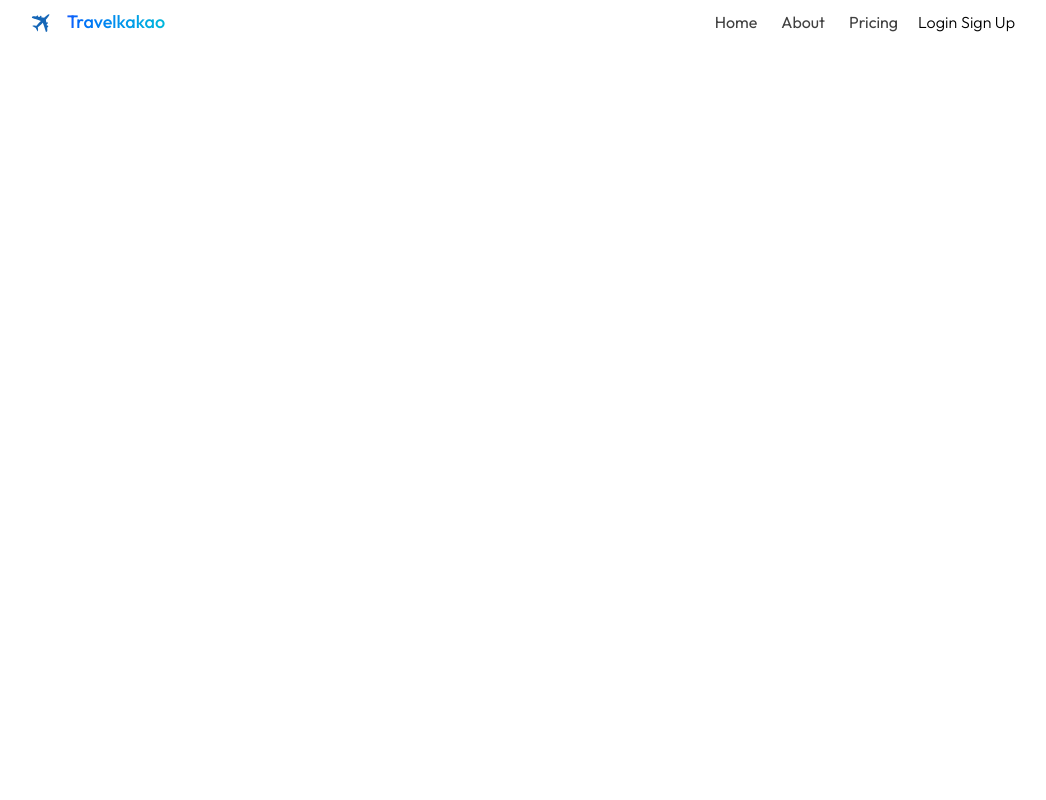
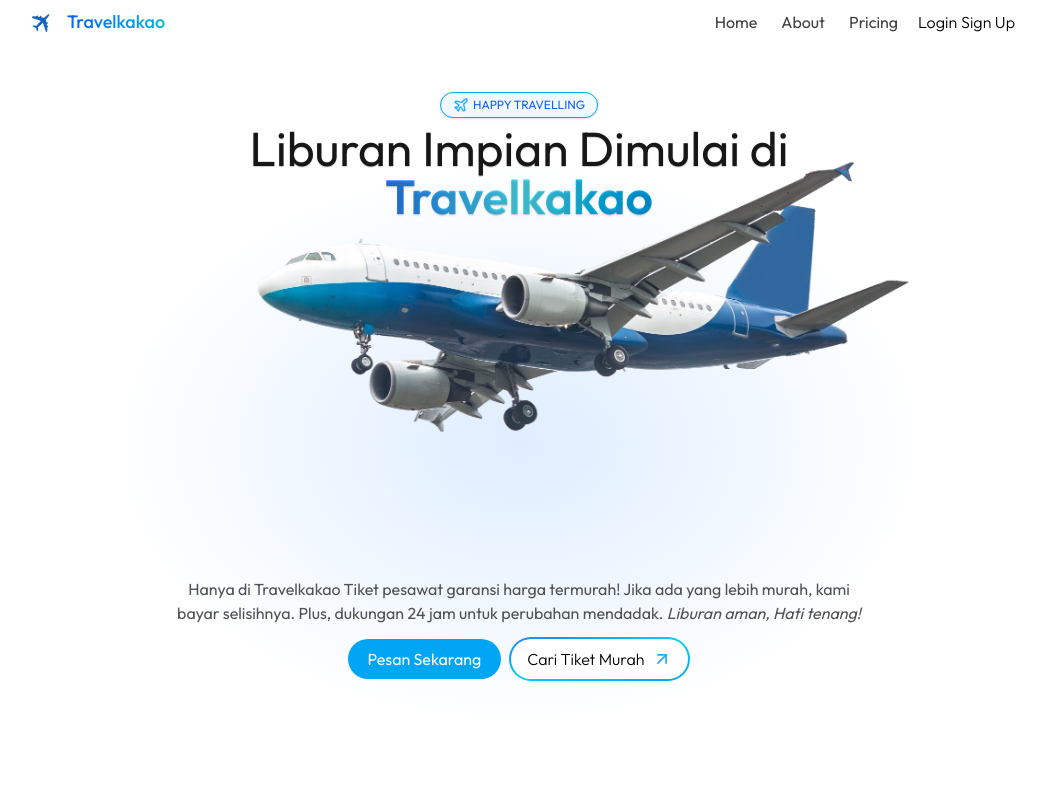
Before and after one commit to ValerieAttila09/prisma-react-frontend, a React (Vite) app: page / in a window 1280 px wide. Shown: the top 800 px of the page, without its empty margins (121-1167 px from the left). Built offline with nearby package versions, Linux system fonts and the light colour scheme; no server answers.

Commit message:
committed

```diff
--- a/src/components/LandingPage.jsx
+++ b/src/components/LandingPage.jsx
@@ -3,40 +3,41 @@ import Plane from "../assets/images/place-flying-sunset-sky.png"
 import { useProfile } from "../hooks/useProfile"
 import { useUser } from "@clerk/clerk-react"
 import Sponsor from "./Sponsor"
+import { ArrowRightIcon, PlaneIcon } from "lucide-react"
 
 export default function LandingPageComponent() {
-  const profile = useProfile()
-  const { isSignedIn, user } = useUser()
-
-  if (!isSignedIn) {
-    return null
-  }
 
   return (
-    <div className="w-full py-[3rem] sm:py-[5rem] px-4 sm:px-8 md:px-[4rem]">
-      <div className="relative w-full h-[calc(100vh-10rem)]">
-        <img src={Plane} className="mx-auto my-auto w-4/5 h-[98%] object-cover" alt="" />
-        <div className="absolute z-5 inset-0 bg-transparent pt-[1rem] flex items-start justify-center">
-          <h1 className="text-5xl text-shadow-xs text-neutral-900 outfit-regular max-w-3/5 text-center">Liburan Impian Dimulai di <span className="text-shadow-sm bg-clip-text text-6xl text-transparent outfit-semibold bg-gradient-to-r from-blue-500 via-cyan-300 to-sky-500">Travelkakao</span></h1>
+    <div className="w-full px-4 sm:px-8 md:px-[4rem]">
+      <div className="relative w-full h-screen">
+        <div className="w-full h-full bg-radial-[at_50%_50%] from-blue-200/50 via-white to-white">
+          <img src={Plane} className="mx-auto my-auto w-4/5 h-auto object-cover" alt="" />
         </div>
-        <div className="absolute z-5 top-[16rem] left-[19rem]">
-
+        <div className="absolute z-5 inset-x-0 bottom-0 top-[3rem] bg-transparent flex items-start justify-center">
+          <div className="flex items-center gap-1 rounded-full border border-sky-500 px-3 py-1 shadow bg-sky-50">
+            <PlaneIcon size={16} color="#21acff" />
+            <span className="text-xs text-blue-600 outfit-regular">HAPPY TRAVELLING</span>
+          </div>
         </div>
-        <div className="absolute z-5 inset-0 pt-[17rem] bg-transparent flex flex-col items-center justify-center gap-3">
+        <div className="absolute z-5 inset-x-0 bottom-0 top-[5rem] bg-transparent flex items-start justify-center">
+          <h1 className="text-5xl text-shadow-xs text-neutral-900 outfit-regular max-w-3/5 text-center">Liburan Impian Dimulai di <span className="text-shadow-sm bg-clip-text text-5xl text-transparent outfit-semibold bg-gradient-to-r from-blue-500 via-cyan-300 to-sky-500">Travelkakao</span></h1>
+        </div>
+        <div className="absolute z-5 inset-x-0 bottom-0 top-[calc(100vh*2/3)] bg-transparent flex flex-col items-center justify-start gap-3">
           <p className="text-md text-neutral-600 outfit-regular text-center max-w-3/5">Hanya di Travelkakao Tiket pesawat garansi harga termurah! Jika ada yang lebih murah, kami bayar selisihnya. Plus, dukungan 24 jam untuk perubahan mendadak. <i>Liburan aman, Hati tenang!</i> </p>
           <div className="w-full flex items-center justify-center gap-2">
-            <Link to={"/"} className="px-5 py-2 rounded-lg flex items-center justify-center overflow-hidden bg-sky-500 hover:bg-blue-600 transition-all">
+            <Link to={"/"} className="px-5 py-2 rounded-full flex items-center justify-center overflow-hidden bg-sky-500 hover:bg-blue-600 transition-all">
               <span className="text-white outfit-regular">Pesan Sekarang</span>
             </Link>
-            <Link to={"/"} className="p-[2px] rounded-lg overflow-hidden bg-gradient-to-br from-blue-500 via-cyan-400 to-sky-500 group">
-              <div className="rounded-md px-5 py-2 bg-white group-hover:bg-blue-50 transition-all">
-                Cari Tiket Murah
+            <Link to={"/"} className="p-[2px] rounded-full overflow-hidden bg-gradient-to-br from-blue-500 via-cyan-400 to-sky-500 group">
+              <div className="rounded-full flex items-center gap-2 px-4 group py-2 bg-white group-hover:bg-blue-50 transition-all">
+                <span>Cari Tiket Murah</span>
+                <ArrowRightIcon className="rotate-[-45deg] group-hover:rotate-[0deg] transition-all" size={20} color="#21acff" />
               </div>
             </Link>
           </div>
         </div>
       </div>
-      <Sponsor/>
+      <Sponsor />
     </div>
   )
 }
```
